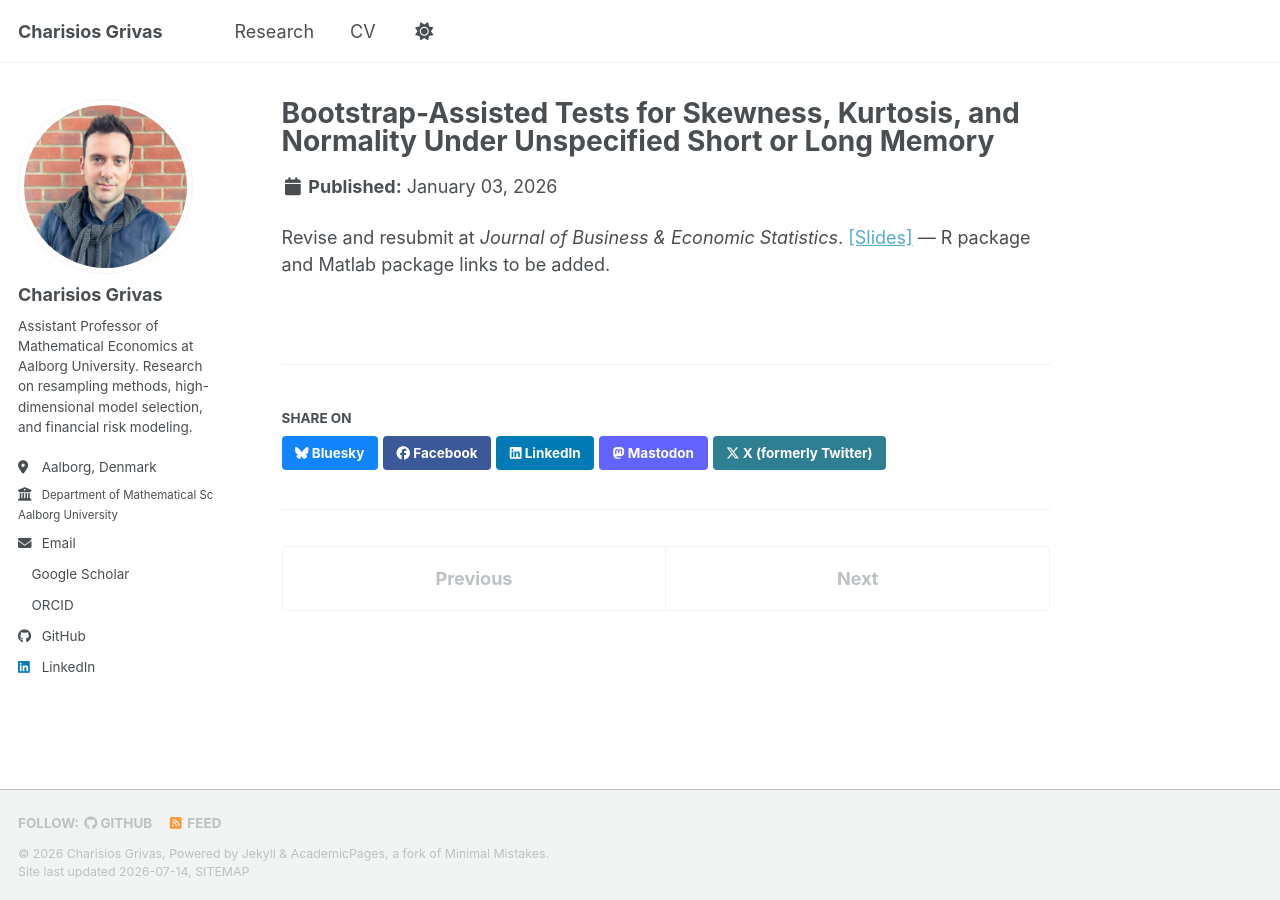
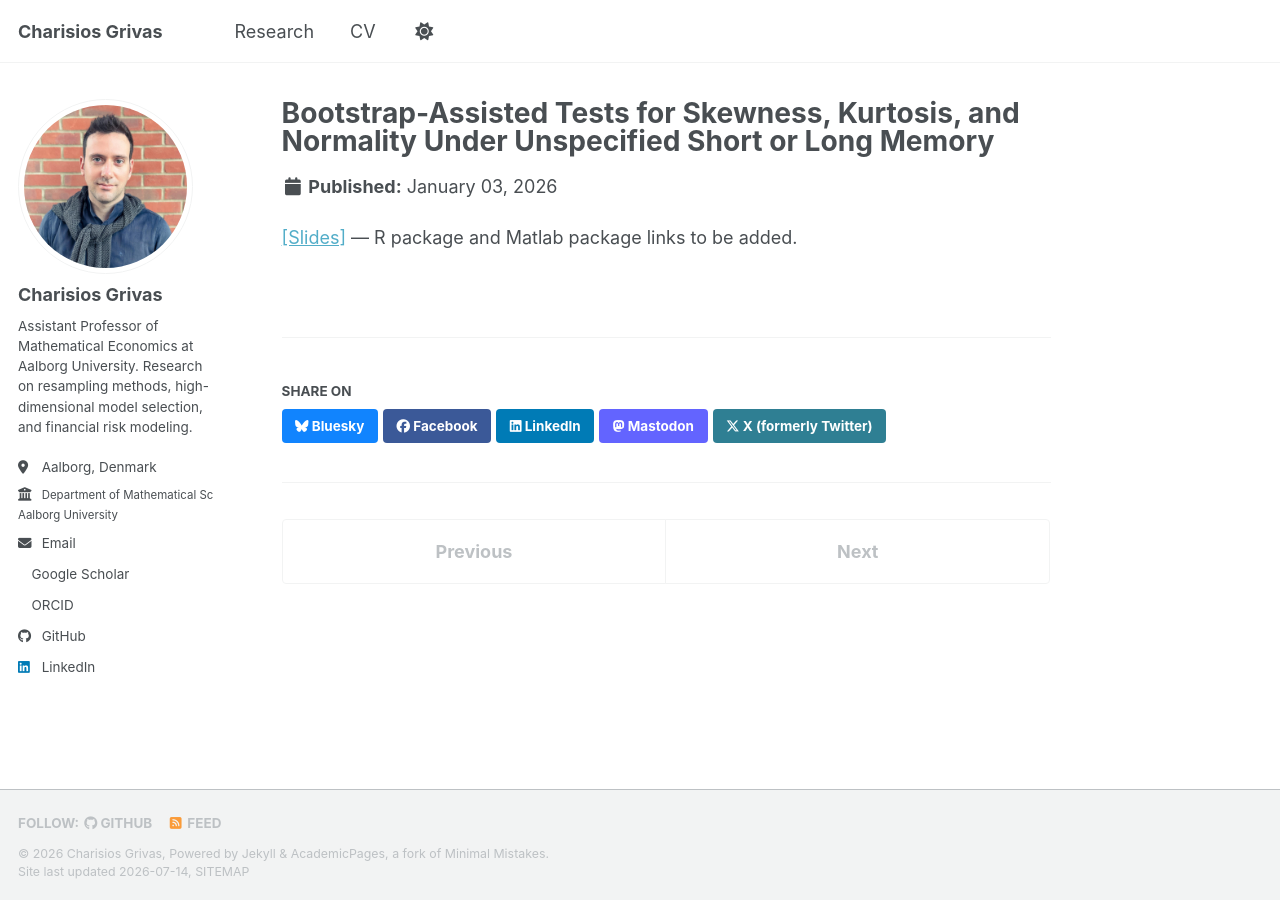
Before and after one commit to chargrivas/chargrivas.github.io, a Jekyll site: the page built from _publications/2026-01-03-skewness-kurtosis-tests.md, in a window 1280 px wide. Built offline with Jekyll 4.4.1, drawn with Linux system fonts in a browser that asks for light colours; a style sheet for code colours, icons or effects is not loaded.

Commit message:
Revise excerpt and format publication details
Updated the excerpt to include the status of the paper and formatted the text for clarity.

```diff
--- a/_publications/2026-01-03-skewness-kurtosis-tests.md
+++ b/_publications/2026-01-03-skewness-kurtosis-tests.md
@@ -3,9 +3,9 @@
 collection: publications
 category: workingpapers
 permalink: /publication/skewness-kurtosis-tests
-excerpt: 'With Z. Psaradakis and M. Vávra.'
+excerpt: 'With Z. Psaradakis and M. Vávra. Revise and resubmit at *Journal of Business & Economic Statistics*.'
 date: 2026-01-03
 paperurl:
 ---
 
-Revise and resubmit at *Journal of Business & Economic Statistics*. [[Slides]](https://www.dropbox.com/scl/fi/c76erkkrko5r1pmkas5en/SKNtest.pdf?rlkey=7927zxldnqcw8tu925b1e5a2z&st=res2n0ra&dl=0) — R package and Matlab package links to be added.
+ [[Slides]](https://www.dropbox.com/scl/fi/c76erkkrko5r1pmkas5en/SKNtest.pdf?rlkey=7927zxldnqcw8tu925b1e5a2z&st=res2n0ra&dl=0) — R package and Matlab package links to be added.
```
